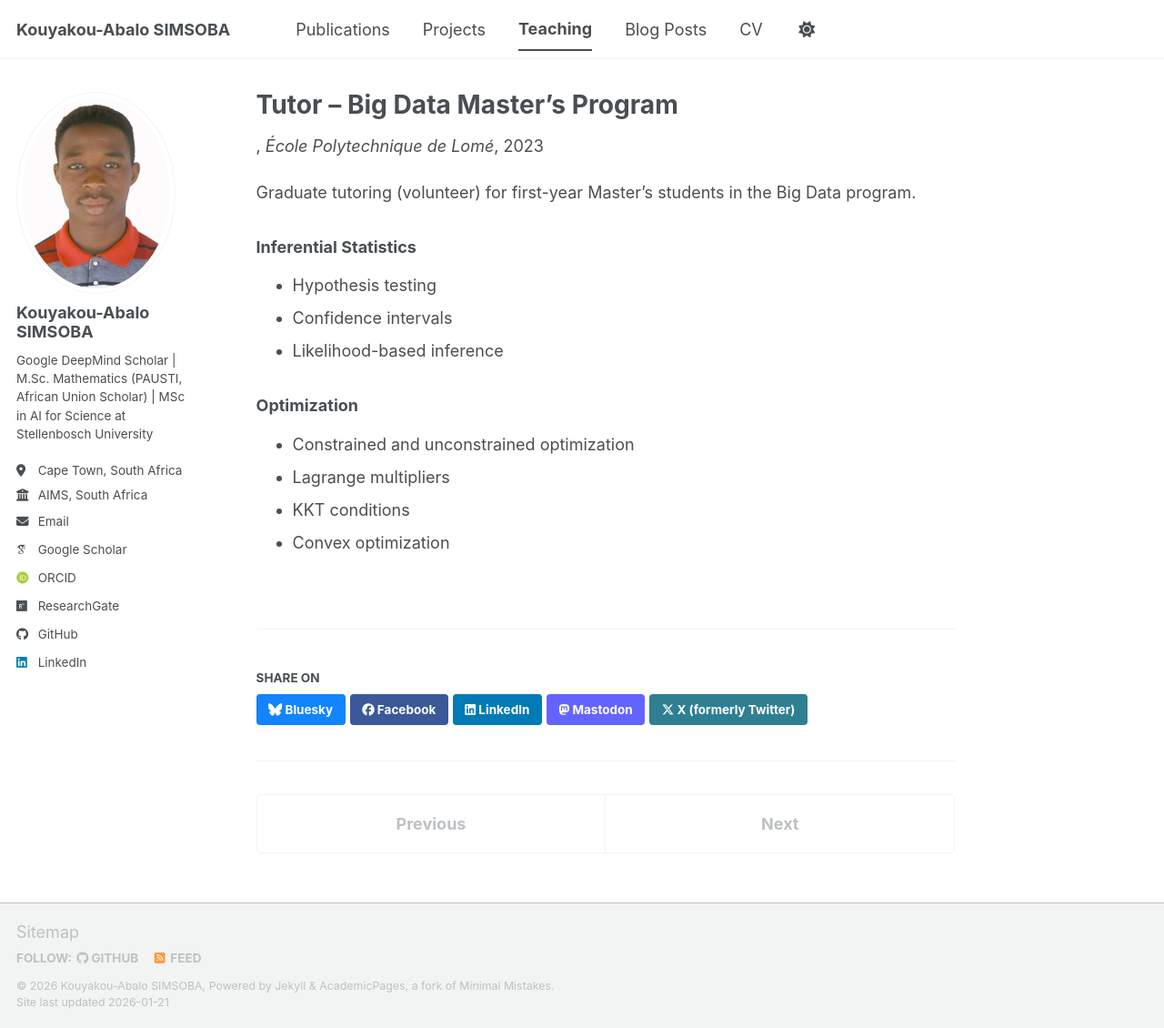
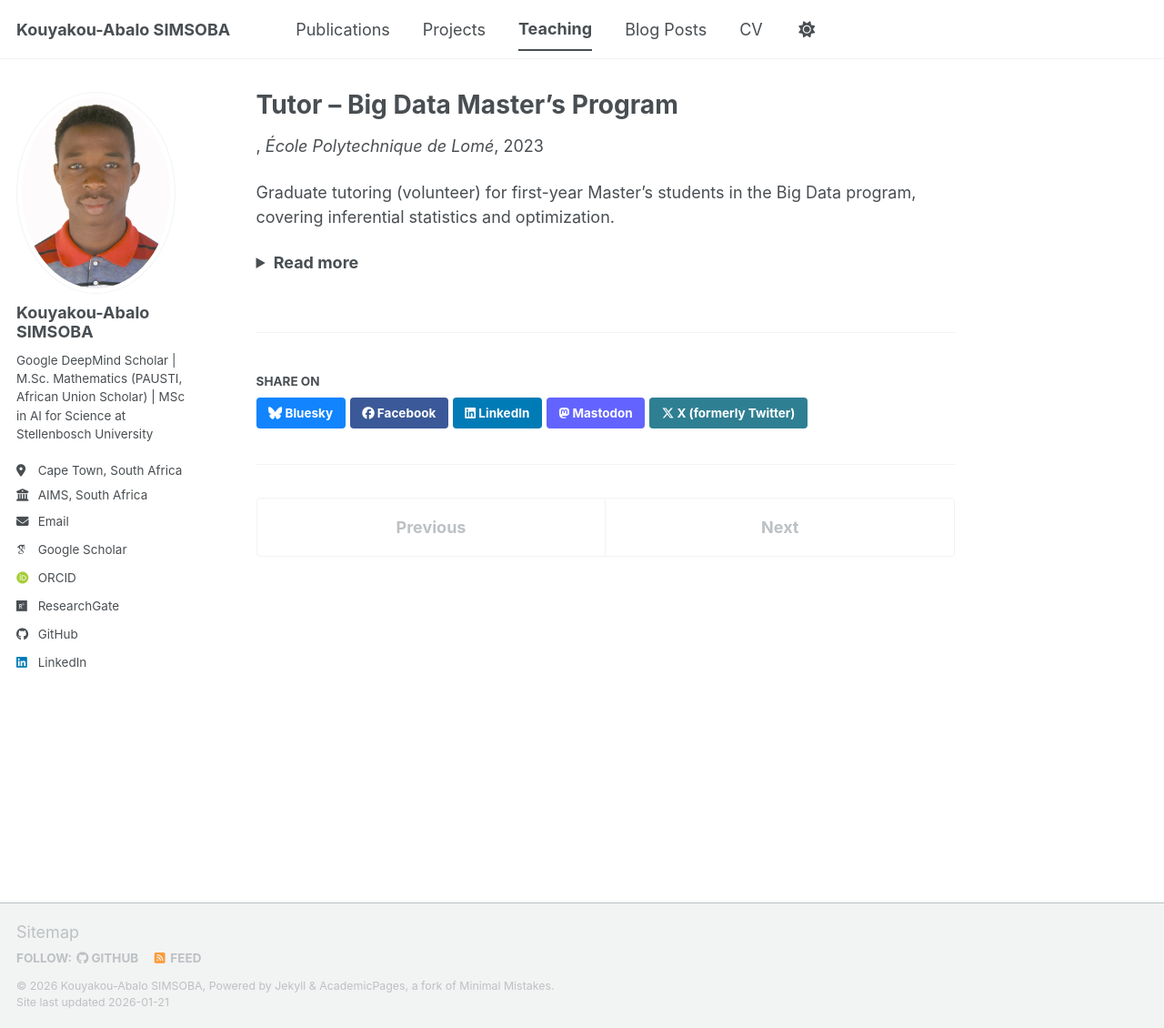
Before and after one commit to simsoba-research/simsoba-research.github.io, a Jekyll site: the page built from _teaching/2015-spring-teaching-2.md, in a window 1280 px wide and 1130 px high. Shown: the whole window at 91% size. Built offline with Jekyll 4.4.1, drawn with Linux system fonts in a browser that asks for light colours; some web fonts are replaced; a script bundle is joined from its source files by our own code; library files that are not in the unit come from our copies.

Commit message:
Update 2015-spring-teaching-2.md

```diff
--- a/_teaching/2015-spring-teaching-2.md
+++ b/_teaching/2015-spring-teaching-2.md
@@ -6,15 +6,23 @@ location: "Lomé, Togo"
 date: 2023-01-01
 ---
 
-Graduate tutoring (volunteer) for first-year Master’s students in the Big Data program.
+Graduate tutoring (volunteer) for first-year Master’s students in the Big Data program,
+covering inferential statistics and optimization.
+
+<details>
+<summary><strong>Read more</strong></summary>
 
 ### Inferential Statistics
 - Hypothesis testing
 - Confidence intervals
 - Likelihood-based inference
+- Asymptotic results
 
 ### Optimization
-- Constrained and unconstrained optimization
+- Unconstrained and constrained optimization
 - Lagrange multipliers
 - KKT conditions
+- Gradient-based methods
 - Convex optimization
+
+</details>
```
